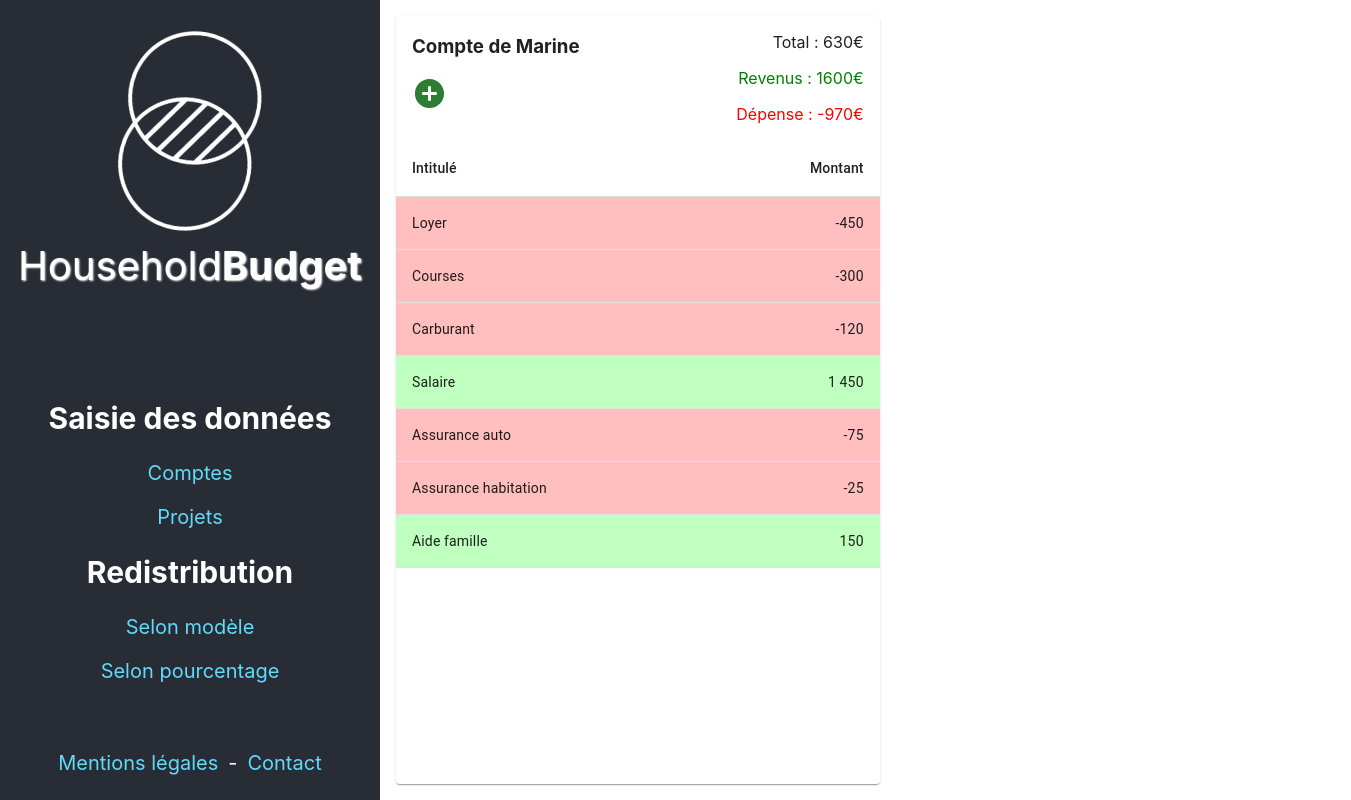
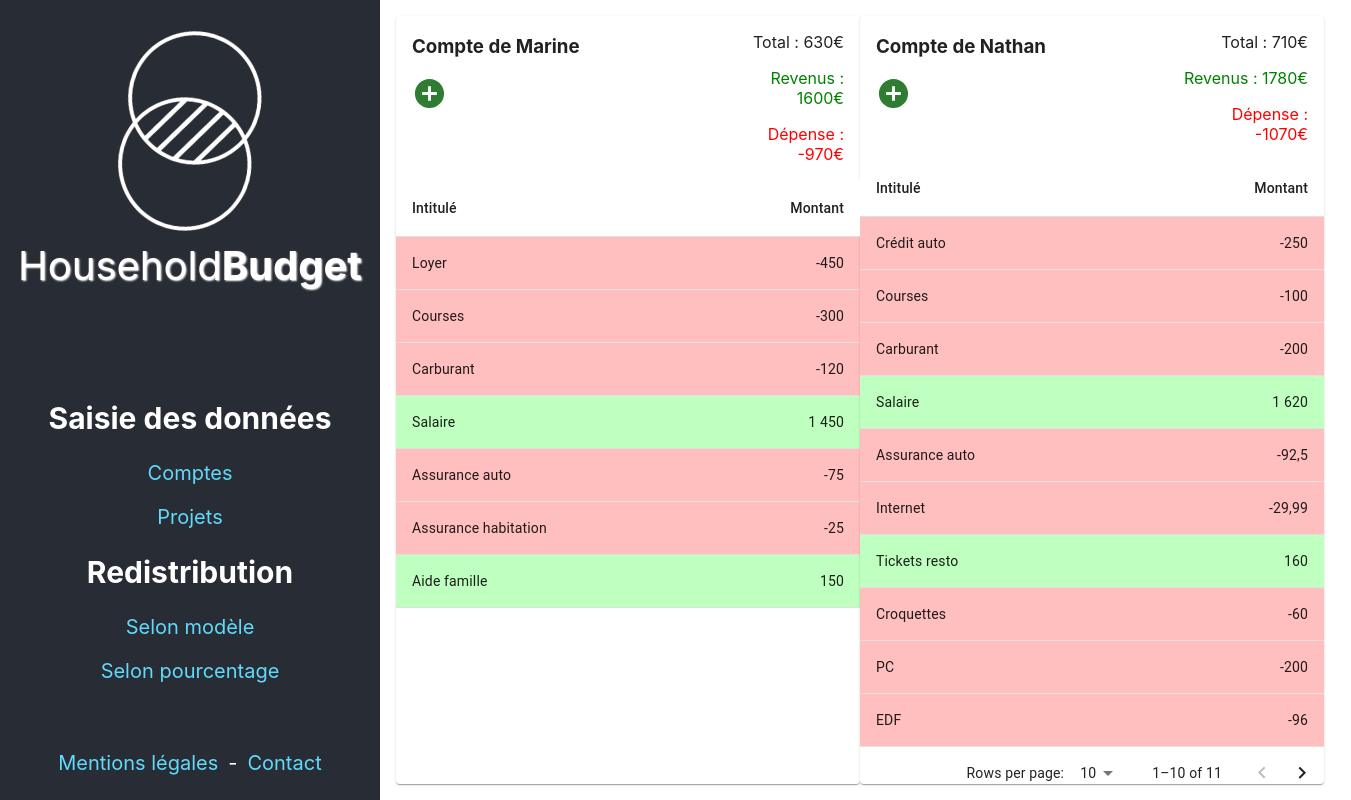
Before and after one commit to MarineGuyodo/household-budget, a React (Create React App) app: page / in a window 1280 px wide. Shown: the whole page, 1351 px wide, since content can reach past the window. Built offline with nearby package versions, Linux system fonts and the light colour scheme.

Commit message:
Transforming rows into data object to display multiple accounts

```diff
--- a/src/App.js
+++ b/src/App.js
@@ -9,7 +9,7 @@ import Account from './Components/Account';
 
 
 function App() {
-  const [rows, setRows] = useState(seeding[0]);
+  const [data, setData] = useState(seeding);
 
 
   return (
@@ -41,10 +41,24 @@ function App() {
       </header>
 
       <main className="App-main">
-        <Account
-          rows={ rows }
-          setRows={ setRows }
-        />
+      { data.map((account) => {
+        return (
+          <Account
+            key={ account.id }
+            name={ account.name }
+            rows={ account.rows }
+            setRows={(obj) => {
+              let newData = [...data];
+
+              let index = newData.findIndex(item => item.id === account.id);
+
+              Object.keys(obj).forEach(key => newData[index][key] = obj[key]);
+
+              setData(newData);
+            }}
+          />
+        )
+      })}
       </main>
     </div>
   );
--- a/src/Components/Account.js
+++ b/src/Components/Account.js
@@ -30,7 +30,7 @@ const columns = [
 
 
 export default function Account(props) {
-    const rows = props.rows["rows"];
+    const rows = props.rows;
 
     const totals = (() => {
         return [...rows].reduce((acc, current) => {
@@ -74,7 +74,7 @@ export default function Account(props) {
             value: newValue
         });
 
-        props.setRows({ name: props.rows.name, rows: newRows });
+        props.setRows({ rows: newRows });
         setNewName("");
         setNewValue("");
     }
@@ -98,8 +98,8 @@ export default function Account(props) {
                 >
                     <h3>
                         <EditableContent
-                            content={ props.rows.name }
-                            submit={(data) => props.setRows({ name: data, rows })}
+                            content={ props.name }
+                            submit={(data) => props.setRows({ name: data })}
                         />
                     </h3>
 
@@ -210,7 +210,7 @@ export default function Account(props) {
                                             let editingRow = newRows.find(item => item.id === row.id);
                                             editingRow[column.id] = data;
 
-                                            props.setRows({ name: props.rows.name, rows: newRows });
+                                            props.setRows({ rows: newRows });
                                         }}
                                         delete={() => {
                                             let newRows = [...rows];
@@ -218,7 +218,7 @@ export default function Account(props) {
                                             const index = newRows.findIndex(item => item.id === row.id);
                                             newRows.splice(index, 1);
 
-                                            props.setRows({ name: props.rows.name, rows: newRows });
+                                            props.setRows({ rows: newRows });
                                         }}
                                     />
                                 </TableCell>
```
